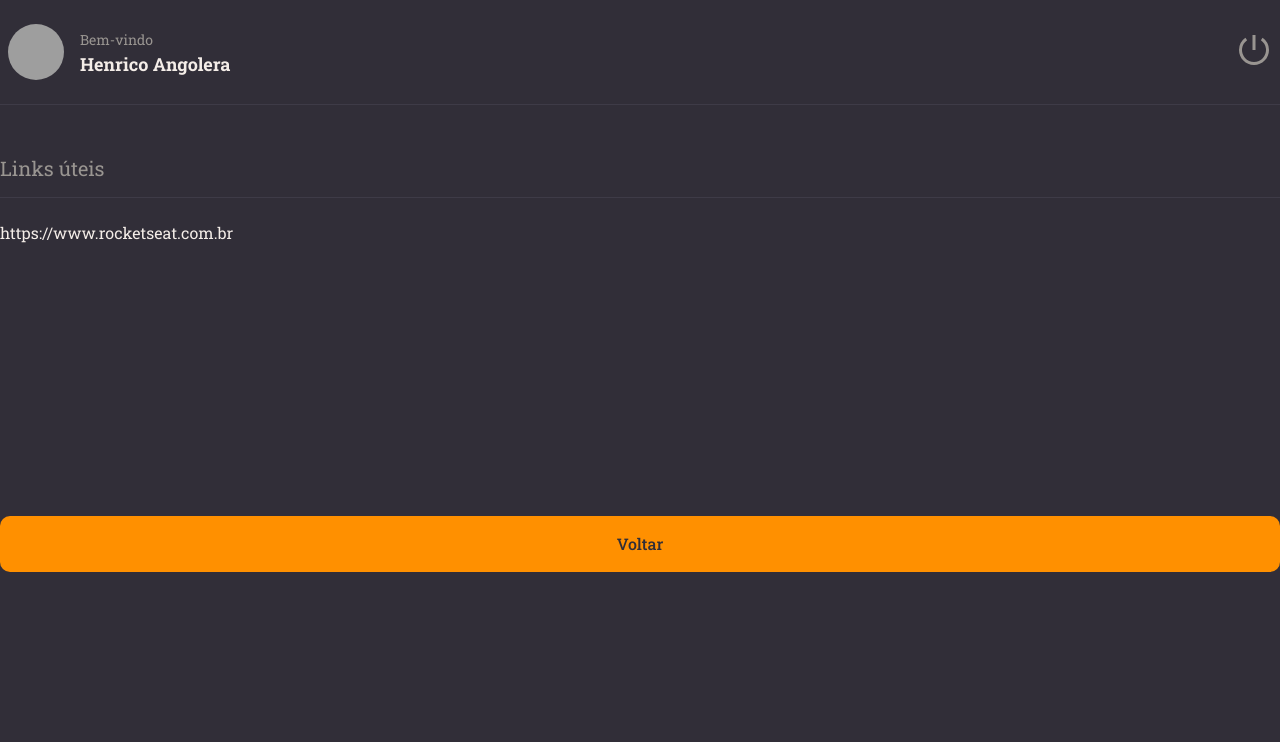
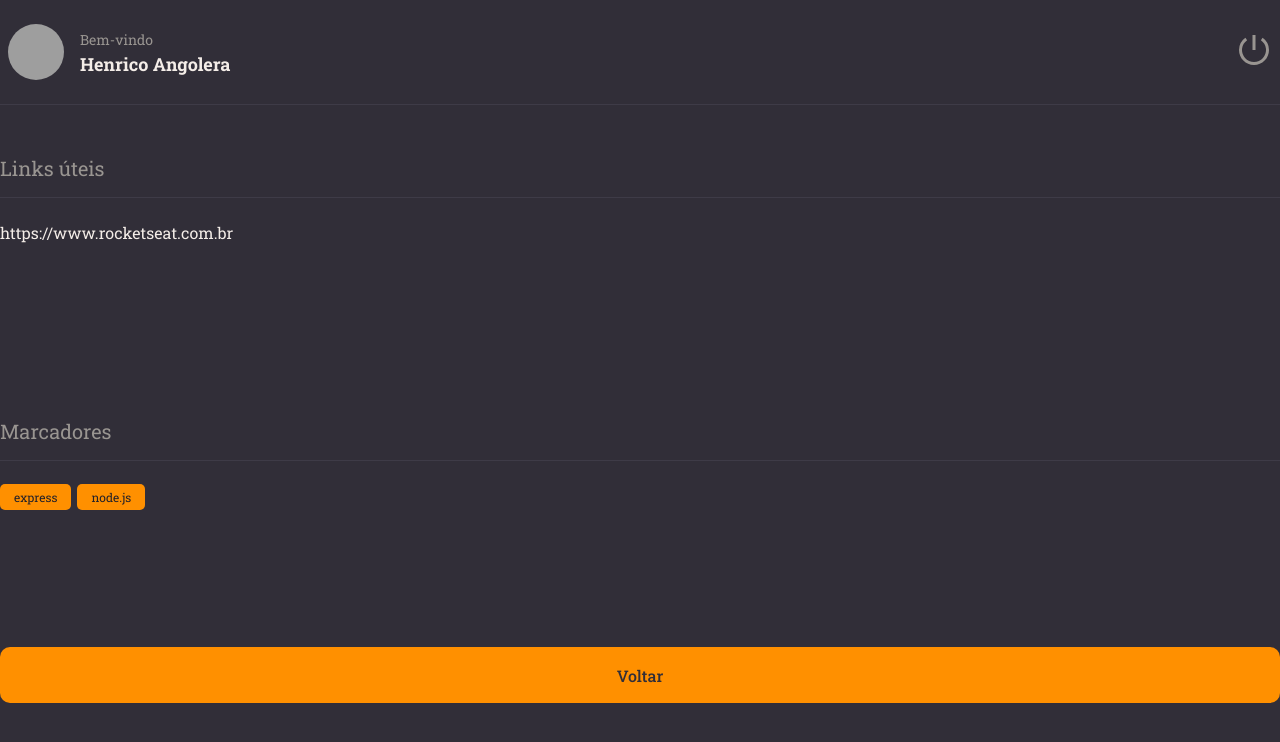
Before and after one commit to HenricoAngolera/rocketnotes, a React (Vite) app: page / in a window 1280 px wide. Shown: the top 742 px of the page. Built offline with nearby package versions, Linux system fonts and the light colour scheme; grey boxes are pictures that could not be loaded.

Commit message:
tag component

```diff
--- /dev/null
+++ b/src/components/Tag/index.jsx
@@ -0,0 +1,9 @@
+import { Container } from "./styles";
+
+export function Tag({ title }) {
+  return (
+    <Container>
+      {title}
+    </Container>
+  )
+}
--- /dev/null
+++ b/src/components/Tag/styles.js
@@ -0,0 +1,10 @@
+import styled from 'styled-components';
+
+export const Container = styled.span`
+  font-size: 12px;
+  padding: 5px 14px;
+  border-radius: 5px;
+  margin-right: 6px;
+  color: ${({ theme }) => theme.COLORS.BACKGROUND_900};
+  background-color:  ${({ theme }) => theme.COLORS.ORANGE};
+`;
--- a/src/pages/Details/index.jsx
+++ b/src/pages/Details/index.jsx
@@ -3,6 +3,7 @@
 import { Header } from '../../components/Header';
 import { Button } from '../../components/Button';
 import { Section } from '../../components/Section';
+import { Tag } from '../../components/Tag';
 
 export function Details() {
   return(
@@ -16,6 +17,11 @@
           </li>
         </Links>
       </Section>
+
+      <Section title='Marcadores'>
+        <Tag title='express'/>
+        <Tag title='node.js'/>
+      </Section>
       <Button title="Voltar"/>
 
     </Container>
```
